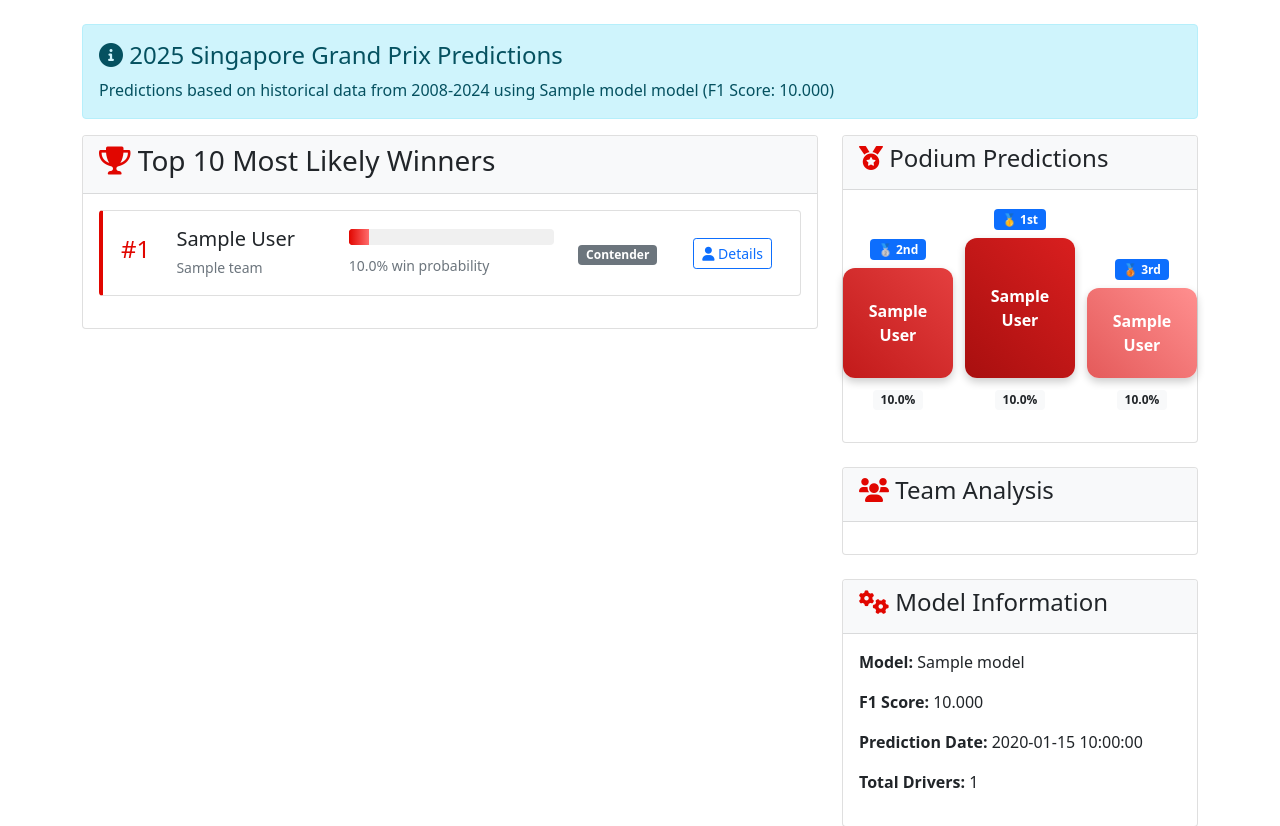
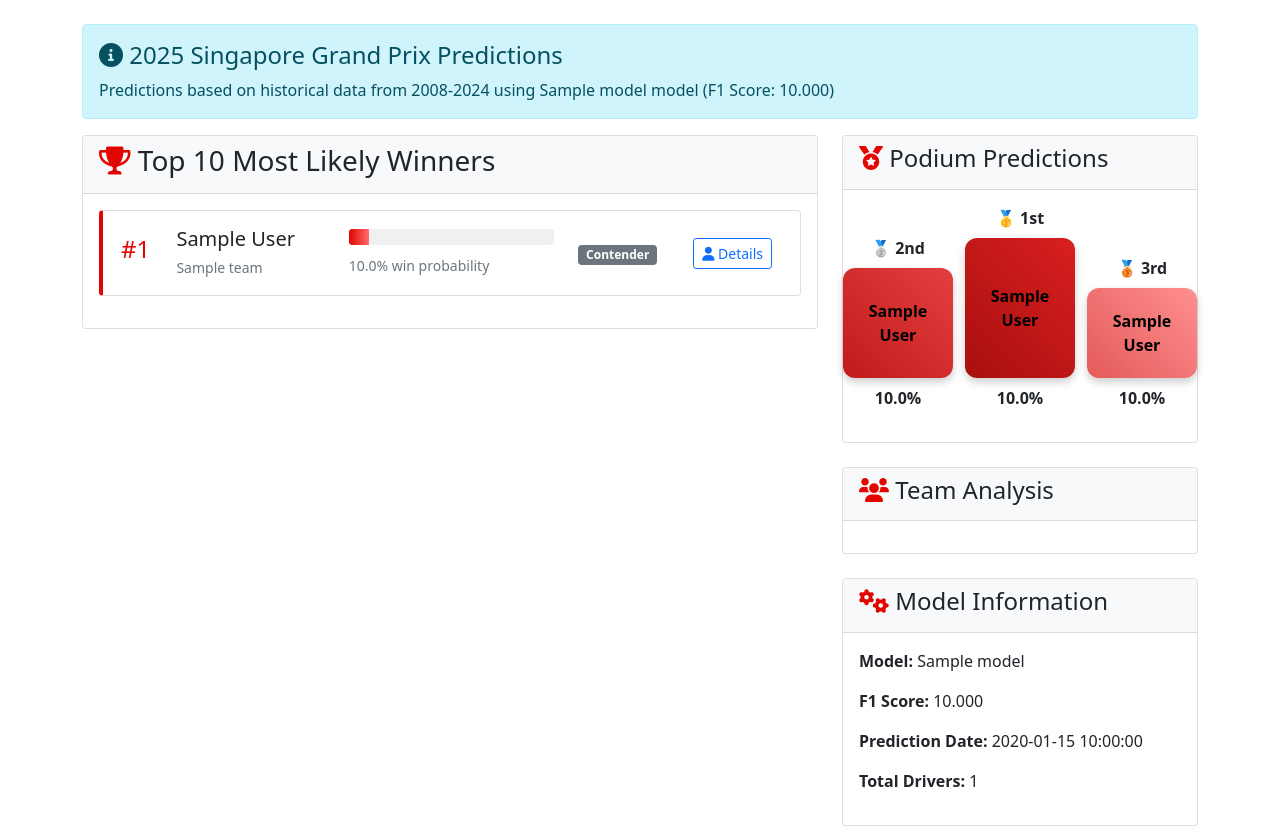
Before and after one commit to khushie22/F1-Prediction-Model, a Flask app: template webapp/templates/index.html in a window 1280 px wide. Shown: the part 56-882 px from the top of the page. Run offline with Flask 2, Linux system fonts and the light colour scheme; the template is opened without the code that fills it: most values are stand-ins (such as "Sample title", 1, 10 or a date in 2020).

Commit message:
Remove podium badges and change text to black

```diff
--- a/webapp/templates/index.html
+++ b/webapp/templates/index.html
@@ -73,27 +73,27 @@
                     <div class="podium">
                         <!-- 2nd (left) -->
                         <div class="d-flex flex-column align-items-center podium-col podium-second">
-                            <div class="mb-2"><span class="badge bg-primary">🥈 2nd</span></div>
+                            <div class="mb-2"><strong>🥈 2nd</strong></div>
                             <div class="podium-place" style="background: linear-gradient(45deg, #c21a1a, #e43f3f);">
                                 <strong>{{ predictions.iloc[1].FullName }}</strong>
                             </div>
-                            <div class="mt-2"><span class="badge bg-light text-dark">{{ "%.1f"|format(predictions.iloc[1].Win_Probability * 100) }}%</span></div>
+                            <div class="mt-2"><strong>{{ "%.1f"|format(predictions.iloc[1].Win_Probability * 100) }}%</strong></div>
                         </div>
                         <!-- 1st (center) -->
                         <div class="d-flex flex-column align-items-center podium-col podium-first">
-                            <div class="mb-2"><span class="badge bg-primary">🥇 1st</span></div>
+                            <div class="mb-2"><strong>🥇 1st</strong></div>
                             <div class="podium-place" style="background: linear-gradient(45deg, #a80f0f, #d91f1f);">
                                 <strong>{{ predictions.iloc[0].FullName }}</strong>
                             </div>
-                            <div class="mt-2"><span class="badge bg-light text-dark">{{ "%.1f"|format(predictions.iloc[0].Win_Probability * 100) }}%</span></div>
+                            <div class="mt-2"><strong>{{ "%.1f"|format(predictions.iloc[0].Win_Probability * 100) }}%</strong></div>
                         </div>
                         <!-- 3rd (right) -->
                         <div class="d-flex flex-column align-items-center podium-col podium-third">
-                            <div class="mb-2"><span class="badge bg-primary">🥉 3rd</span></div>
+                            <div class="mb-2"><strong>🥉 3rd</strong></div>
                             <div class="podium-place" style="background: linear-gradient(45deg, #e45a5a, #ff8f8f);">
                                 <strong>{{ predictions.iloc[2].FullName }}</strong>
                             </div>
-                            <div class="mt-2"><span class="badge bg-light text-dark">{{ "%.1f"|format(predictions.iloc[2].Win_Probability * 100) }}%</span></div>
+                            <div class="mt-2"><strong>{{ "%.1f"|format(predictions.iloc[2].Win_Probability * 100) }}%</strong></div>
                         </div>
                     </div>
                 </div>
@@ -147,7 +147,7 @@
     justify-content: center;
     align-items: center;
     padding: 12px 8px;
-    color: #fff;
+    color: #000;
 }
 .podium-first .podium-place { height: 140px; }
 .podium-second .podium-place { height: 110px; }
```
